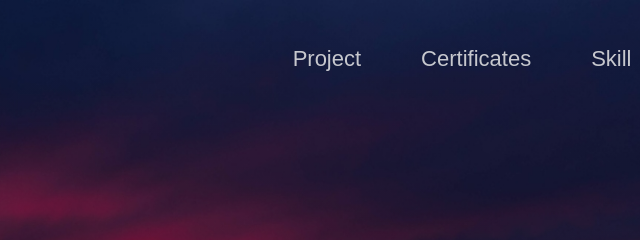
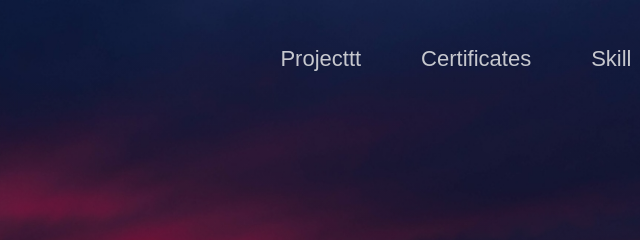
Before and after one commit to parthbhatt268/Web-Portfolio-, a plain HTML site: page index.html in a window 1280 px wide. Shown: the top 240 px of the page, 441-1081 px from the left. Drawn offline with Linux system fonts and the light colour scheme.

Commit message:
Update index.html

```diff
--- a/index.html
+++ b/index.html
@@ -25,7 +25,7 @@
     <div class="row">
       <nav class="nav" role="navigation">
         <ul class="nav__items">
-          <li class="nav__item"><a href="#Project" class="nav__link">Project</a></li>
+          <li class="nav__item"><a href="#Project" class="nav__link">Projecttt</a></li>
           <li class="nav__item"><a href="#Certificates" class="nav__link">Certificates</a></li>
           <li class="nav__item"><a href="#skilll" class="nav__link">Skill</a></li>
           <li class="nav__item"><a href="#About" class="nav__link">About</a></li>
```
